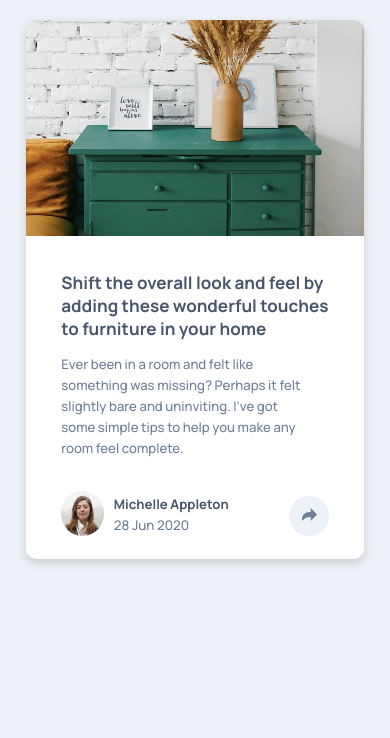
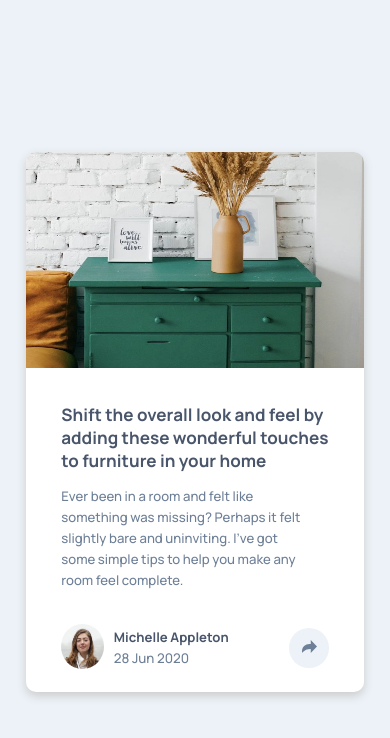
Before and after one commit to luisPolanco25/article-preview-component, a plain HTML site: page docs/index.html in a window 390 px wide. Drawn offline with Linux system fonts and the light colour scheme.

Commit message:
Card correctly positioned in the center of the page

```diff
--- a/docs/styles.css
+++ b/docs/styles.css
@@ -17,7 +17,11 @@ body {
 }
 
 #card {
-    margin: 100px auto 0px auto;
+    position: absolute;
+    top: 50%;
+    left: 50%;
+    margin-top: -150px;
+    margin-left: -425px;
     background-color: #fff;
     width: 850px;
     height: 300px;
@@ -168,6 +172,8 @@ body {
     #card {
         width: 650px;
         height: 325px;
+        margin-top: calc(-325px / 2);
+        margin-left: -325px;
     }
 
     #share {
@@ -197,7 +203,8 @@ body {
         height: 539.19px;
         grid-template-columns: 100%;
         grid-template-rows: 40% 60%;
-        margin: 20px auto 0px auto;
+        margin-top: calc(-539.19px / 2);
+        margin-left: calc(-337.5px / 2);
     }
 
     #card-text {
@@ -278,6 +285,8 @@ body {
     #card {
         width: 297.5px;
         height: 509.19px;
+        margin-top: calc(-509.19px / 2);
+        margin-left: calc(-297.5px / 2);
     }
 
     #card-text {
@@ -295,7 +304,4 @@ body {
     body {
         overflow: auto;
     }
-    #card {
-        margin-bottom: 10px;
-    }
 }
```
